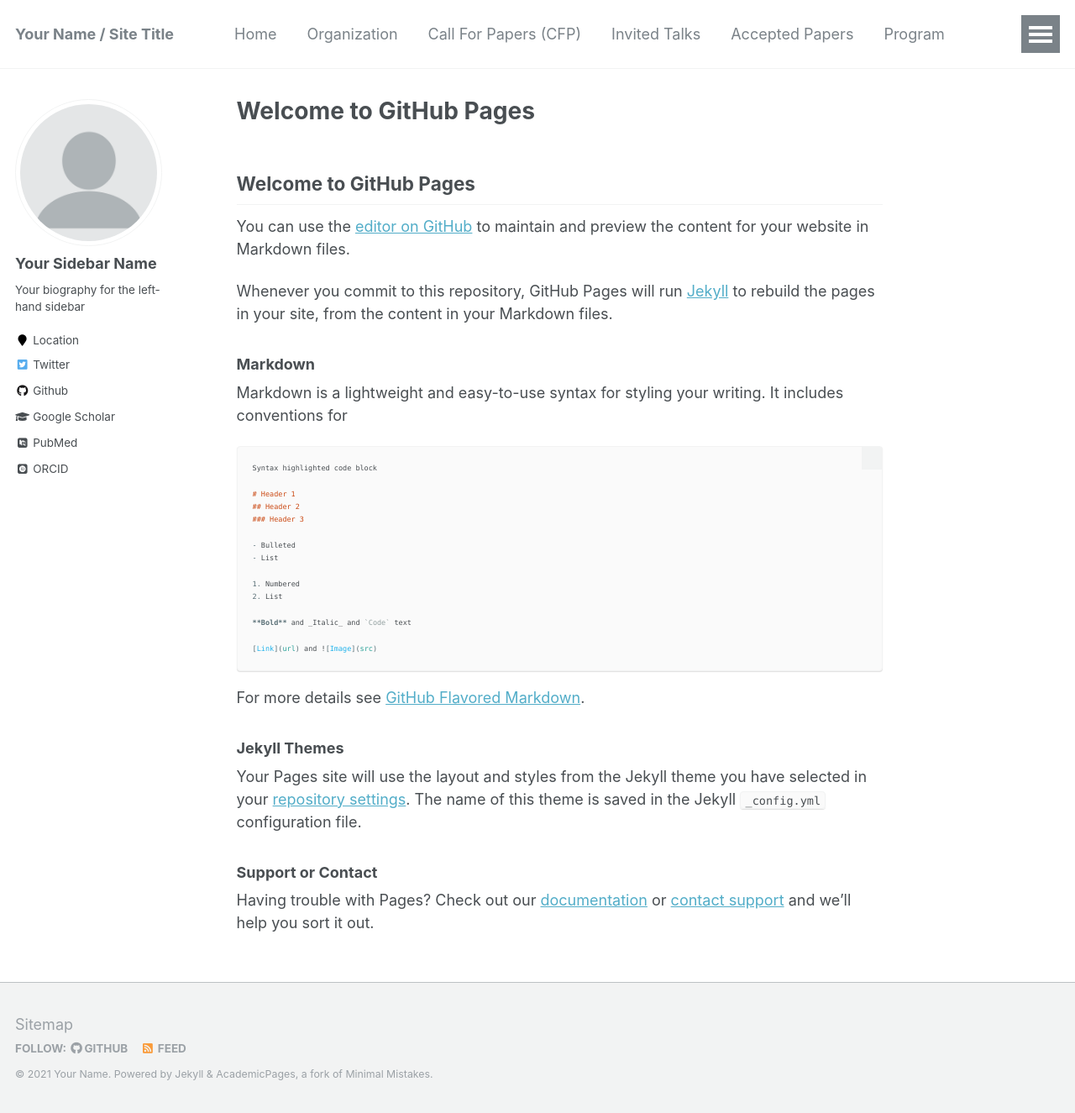
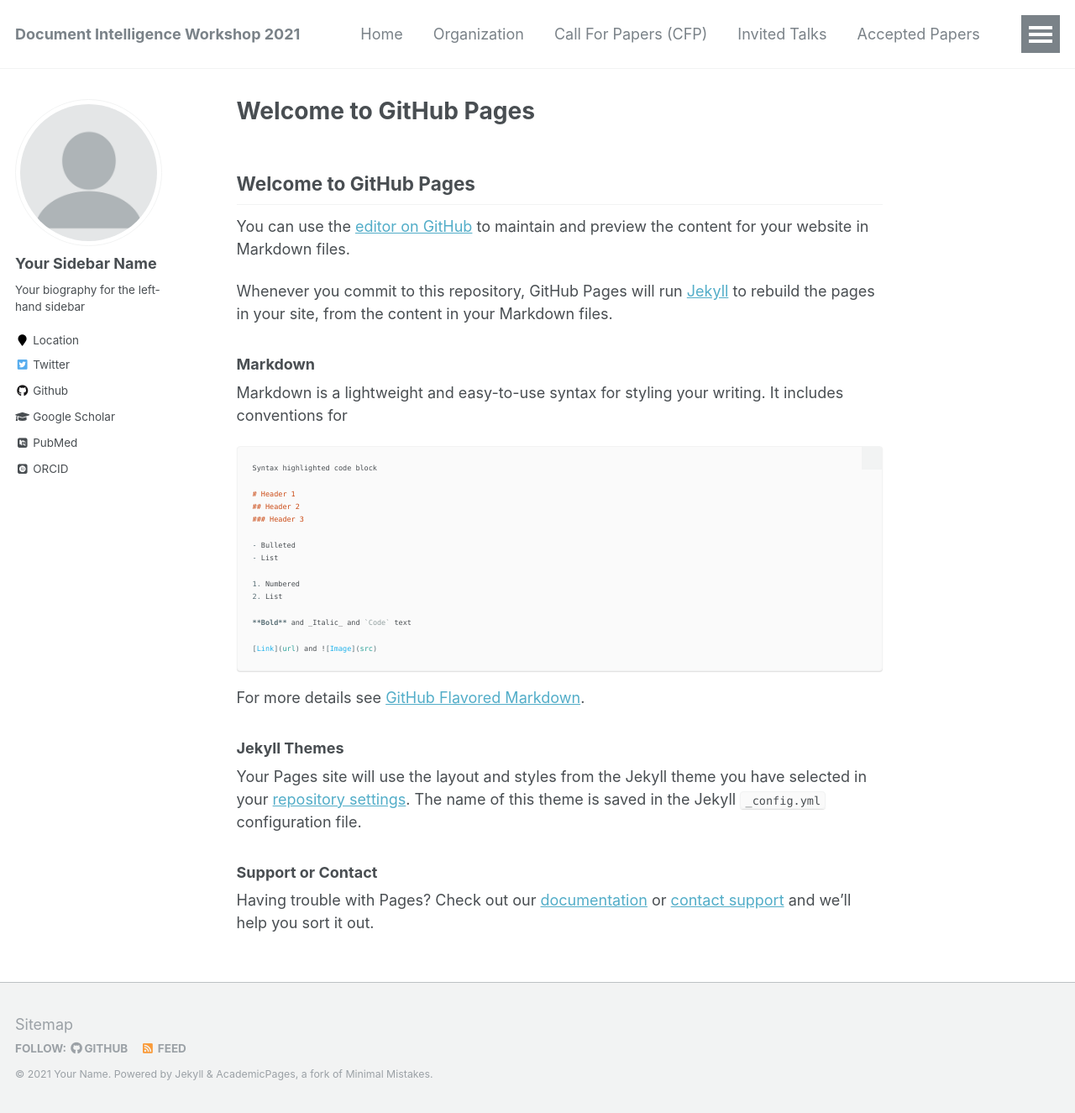
Before and after one commit to document-intelligence/DI-2022, a Jekyll site: the page built from index.md, in a window 1280 px wide and 1325 px high. Shown: the whole window at 84% size. Built offline with Jekyll 4.4.1, drawn with Linux system fonts in a browser that asks for light colours; some web fonts are replaced; our own code applies the rules of GitHub Pages for plain Markdown files.

Commit message:
Updating website name

```diff
--- a/_config.yml
+++ b/_config.yml
@@ -7,7 +7,7 @@
 
 # Site Settings
 locale                   : "en-US"
-title                    : "Your Name / Site Title"
+title                    : "Document Intelligence Workshop 2021"
 title_separator          : "-"
 name                     : &name "Your Name"
 description              : &description "personal description"
```
